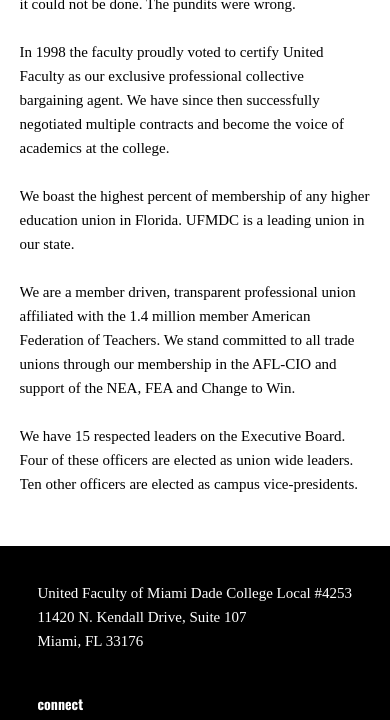
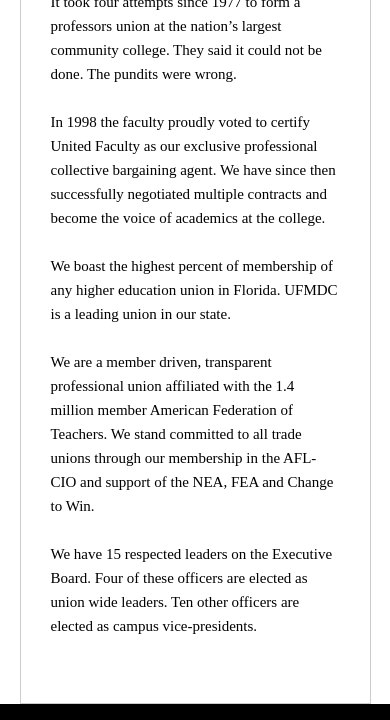
Before and after one commit to jcms1983/union, a plain HTML site: page index.html in a window 390 px wide. Shown: the part 244-964 px from the top of the page. Drawn offline with nearby package versions, Linux system fonts and the light colour scheme; a web font is replaced by a local one.

Commit message:
Add files via upload

```diff
--- a/index.html
+++ b/index.html
@@ -11,8 +11,8 @@
         <link rel="stylesheet" href="css/font-awesome.css" type="text/css" />
         <link rel="stylesheet" href="css/theme.css" type="text/css" />
         <link rel="stylesheet" href="css/ie.css" type="text/css" />
-        <link rel="stylesheet" href="css/mobile_tablet.css" type="text/css" />
 
+        <link rel="stylesheet" href="css/tablet-and-desktop.css" type="text/css" />
         <link rel="stylesheet" href="css/mobile.css" type="text/css" media="screen and (min-width: 768px)" />
         <meta name="google-site-verification" content="pASk8Xt7ye4ICLgx6B-WyRAxfm-GPZgHUN1rh-6HKr0" />
 
```
